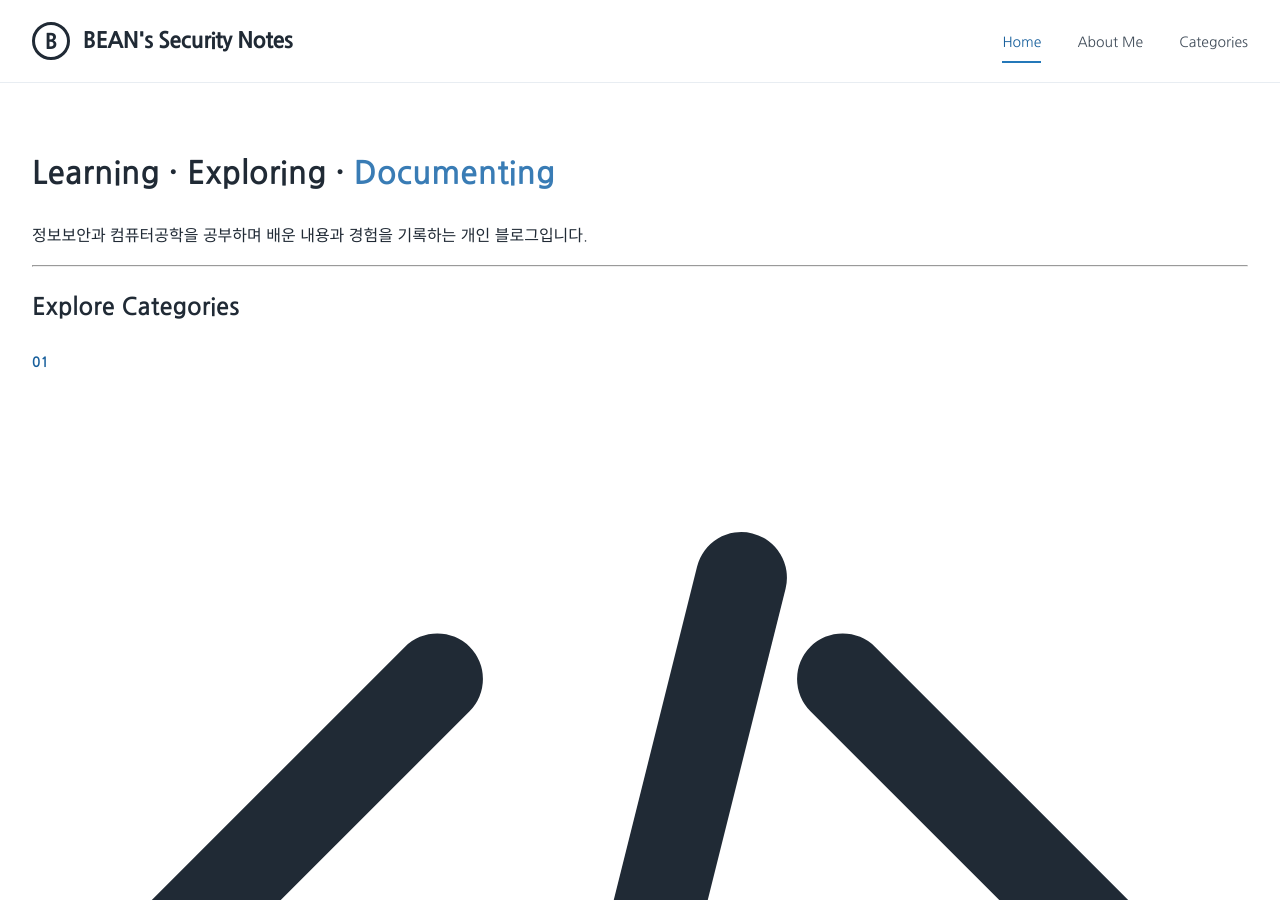
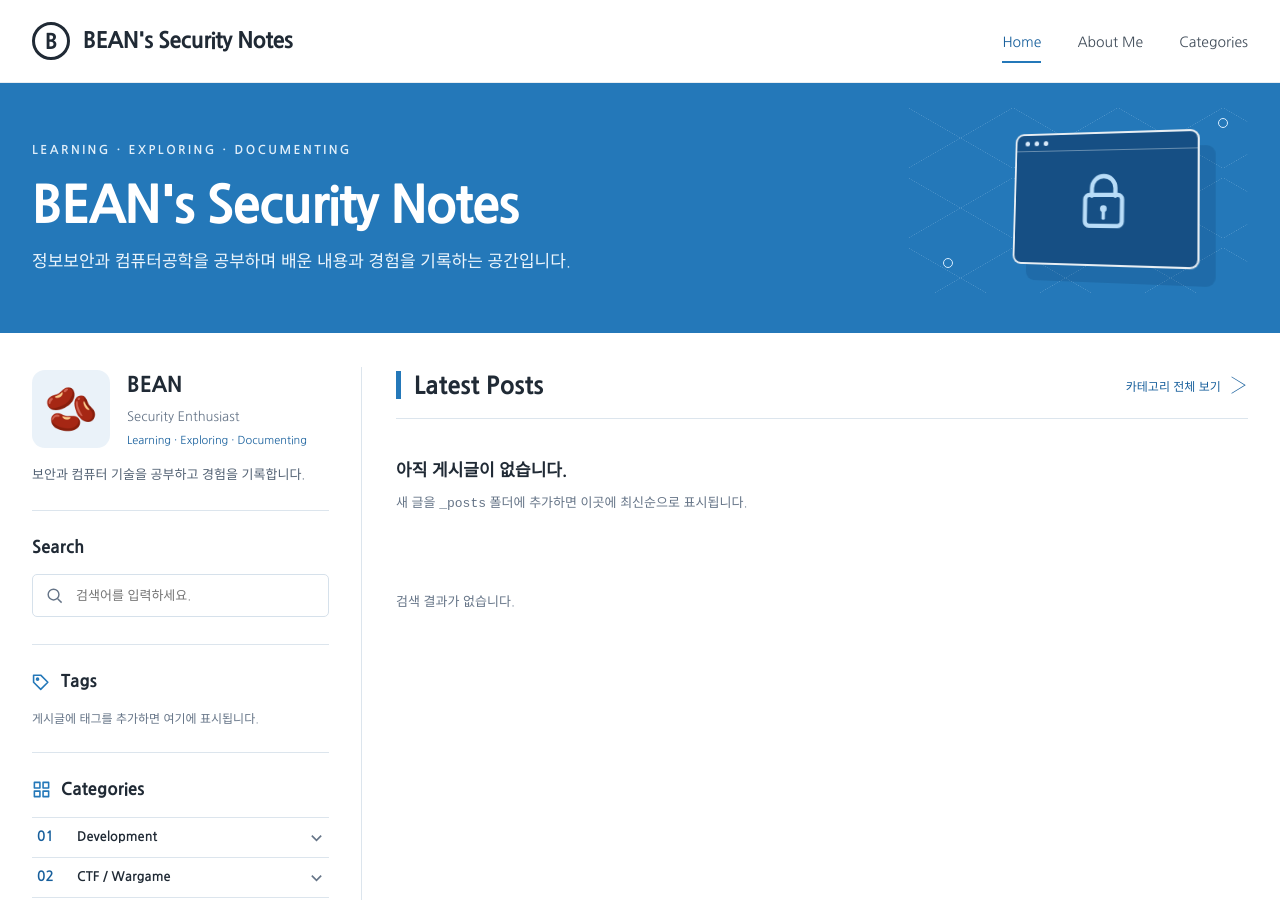
Before and after one commit to BEAN-CMD418/bean-cmd418.github.io, a Jekyll site: the page built from index.md, in a window 1280 px wide and 900 px high. Built offline with Jekyll 4.4.1, drawn with Linux system fonts in a browser that asks for light colours; some web fonts are replaced; our own code applies the rules of GitHub Pages for plain Markdown files; some of the changed text lies outside the part shown.

Commit message:
Change layout to home and update title
Updated layout and title for the homepage. Removed previous content and categories.

```diff
--- a/index.md
+++ b/index.md
@@ -1,137 +1,7 @@
 ---
-layout: default
+layout: home
+title: Home
+permalink: /
 ---
 
-# Learning · Exploring · <span style="color:#397CB5">Documenting</span>
-
-정보보안과 컴퓨터공학을 공부하며 배운 내용과 경험을 기록하는 개인 블로그입니다.
-
----
-
-## Explore Categories
-
-<div class="category-grid">
-
-<a class="category-card" href="{{ '/development/' | relative_url }}">
-  <span class="category-number">01</span>
-
-  <span class="category-topline">
-    <span class="category-icon">
-      <svg viewBox="0 0 24 24" fill="none"
-           stroke="currentColor" stroke-width="1.8"
-           stroke-linecap="round" stroke-linejoin="round">
-        <polyline points="16 18 22 12 16 6"></polyline>
-        <polyline points="8 6 2 12 8 18"></polyline>
-        <line x1="14" y1="4" x2="10" y2="20"></line>
-      </svg>
-    </span>
-    <span class="category-title">Development</span>
-  </span>
-
-  <span class="category-description">개발 및 컴퓨터공학</span>
-</a>
-
-<a class="category-card" href="{{ '/ctf/' | relative_url }}">
-  <div class="category-number">02</div>
-
-  <div class="category-topline">
-    <span class="category-icon">
-      <svg viewBox="0 0 24 24" fill="none"
-           stroke="currentColor" stroke-width="1.8"
-           stroke-linecap="round" stroke-linejoin="round">
-        <path d="M4 22V4"></path>
-        <path d="M4 4c6-4 10 4 16 0v12c-6 4-10-4-16 0"></path>
-      </svg>
-    </span>
-    <span class="category-title">CTF / Wargame</span>
-  </div>
-
-  <div class="category-description">문제 풀이와 실습</div>
-</a>
-
-<a class="category-card" href="{{ '/bug-bounty/' | relative_url }}">
-  <div class="category-number">03</div>
-
-  <div class="category-topline">
-    <span class="category-icon">
-      <svg viewBox="0 0 24 24" fill="none"
-           stroke="currentColor" stroke-width="1.8"
-           stroke-linecap="round" stroke-linejoin="round">
-        <path d="M8 8 6 6"></path>
-        <path d="M16 8 18 6"></path>
-        <path d="M9 3h6"></path>
-        <path d="M12 3v3"></path>
-        <rect x="7" y="6" width="10" height="15" rx="5"></rect>
-        <path d="M3 11h4"></path>
-        <path d="M17 11h4"></path>
-        <path d="M3 16h4"></path>
-        <path d="M17 16h4"></path>
-        <path d="M12 6v15"></path>
-      </svg>
-    </span>
-    <span class="category-title">Bug Bounty</span>
-  </div>
-
-  <div class="category-description">취약점 분석과 연구</div>
-</a>
-
-<a class="category-card" href="{{ '/tech-docs/' | relative_url }}">
-  <div class="category-number">04</div>
-
-  <div class="category-topline">
-    <span class="category-icon">
-      <svg viewBox="0 0 24 24" fill="none"
-           stroke="currentColor" stroke-width="1.8"
-           stroke-linecap="round" stroke-linejoin="round">
-        <path d="M4 5.5A2.5 2.5 0 0 1 6.5 3H20v17H6.5A2.5 2.5 0 0 1 4 17.5z"></path>
-        <path d="M4 5.5v12"></path>
-        <path d="M8 7h8"></path>
-        <path d="M8 11h8"></path>
-      </svg>
-    </span>
-    <span class="category-title">Tech Docs</span>
-  </div>
-
-  <div class="category-description">기술 개념과 학습 정리</div>
-</a>
-
-<a class="category-card" href="{{ '/research/' | relative_url }}">
-  <div class="category-number">05</div>
-
-  <div class="category-topline">
-    <span class="category-icon">
-      <svg viewBox="0 0 24 24" fill="none"
-           stroke="currentColor" stroke-width="1.8"
-           stroke-linecap="round" stroke-linejoin="round">
-        <circle cx="11" cy="11" r="7"></circle>
-        <path d="m20 20-4-4"></path>
-      </svg>
-    </span>
-    <span class="category-title">Research</span>
-  </div>
-
-  <div class="category-description">논문과 컨퍼런스</div>
-</a>
-
-<a class="category-card" href="{{ '/activities/' | relative_url }}">
-  <div class="category-number">06</div>
-
-  <div class="category-topline">
-    <span class="category-icon">
-      <svg viewBox="0 0 24 24" fill="none"
-           stroke="currentColor" stroke-width="1.8"
-           stroke-linecap="round" stroke-linejoin="round">
-        <path d="M8 21h8"></path>
-        <path d="M12 17v4"></path>
-        <path d="M7 4h10v5a5 5 0 0 1-10 0z"></path>
-        <path d="M7 6H4v2a4 4 0 0 0 4 4"></path>
-        <path d="M17 6h3v2a4 4 0 0 1-4 4"></path>
-      </svg>
-    </span>
-    <span class="category-title">Activities</span>
-  </div>
-
-  <div class="category-description">공모전과 자격증</div>
-</a>
-
-</div>
+[index.md](https://github.com/user-attachments/files/34522516/index.md)
```
